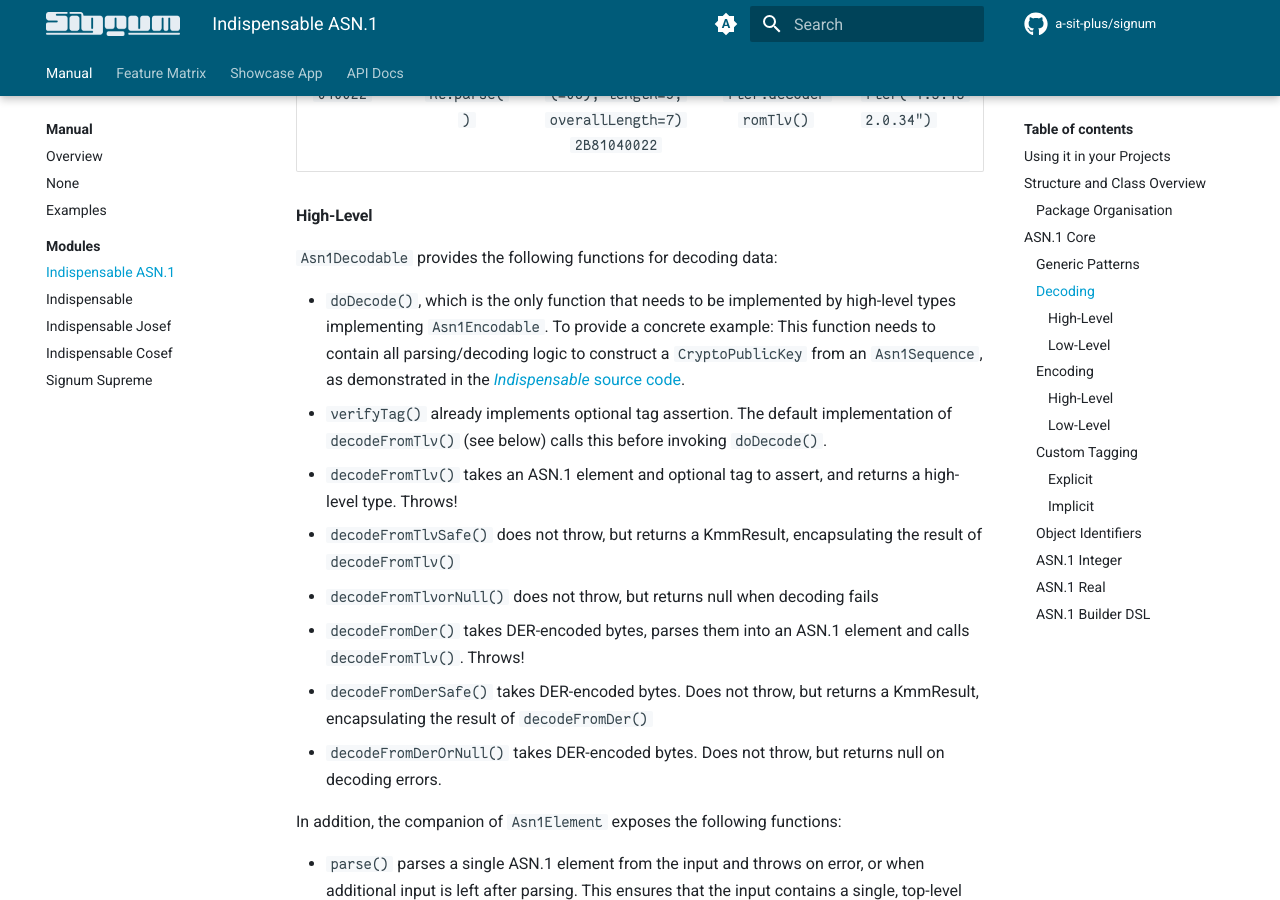
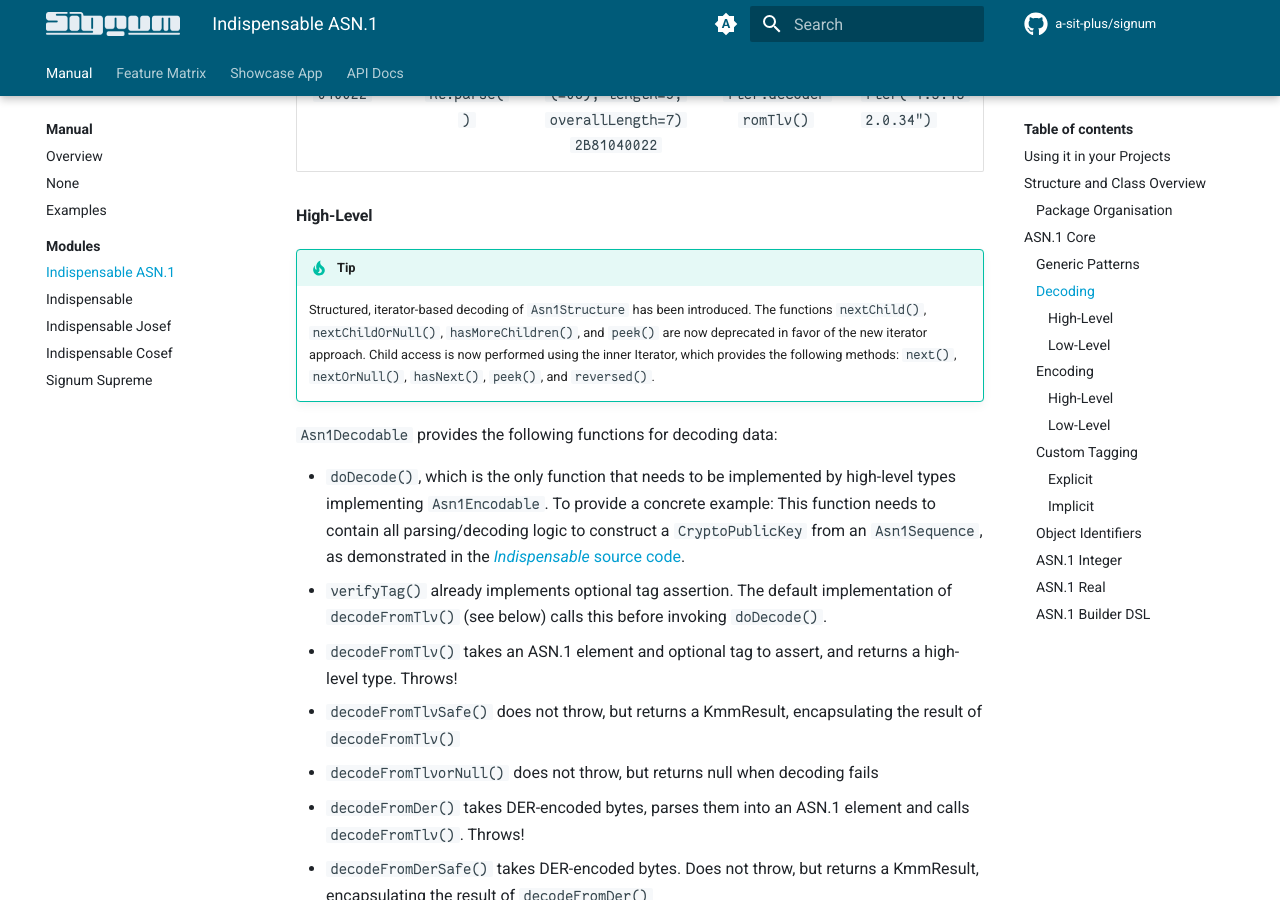
Before and after one commit to a-sit-plus/signum, an MkDocs documentation site: the page built from docs/docs/indispensable-asn1.md, in a window 1280 px wide and 900 px high, scrolled down 3388 px. Built offline with MkDocs 1.6.1 and Material for MkDocs 9.7.7, drawn with Linux system fonts in a browser that asks for light colours; comment, search, counter and statistics services are not loaded.

Commit message:
update indispensable-asn1.md and fix hasNext() in iterator

```diff
--- a/docs/docs/indispensable-asn1.md
+++ b/docs/docs/indispensable-asn1.md
@@ -98,6 +98,11 @@ Hence, a typical decoding pipeline looks as follows:
 
 
 #### High-Level
+
+!!! Tip
+    Structured, iterator-based decoding of `Asn1Structure` has been introduced.
+    The functions `nextChild()`, `nextChildOrNull()`, `hasMoreChildren()`, and `peek()` are now deprecated in favor of the new iterator approach.
+    Child access is now performed using the inner Iterator, which provides the following methods: `next()`, `nextOrNull()`, `hasNext()`, `peek()`, and `reversed()`.
 
 `Asn1Decodable` provides the following functions for decoding data:
 
```
Also changed, not shown: 1 other file.
